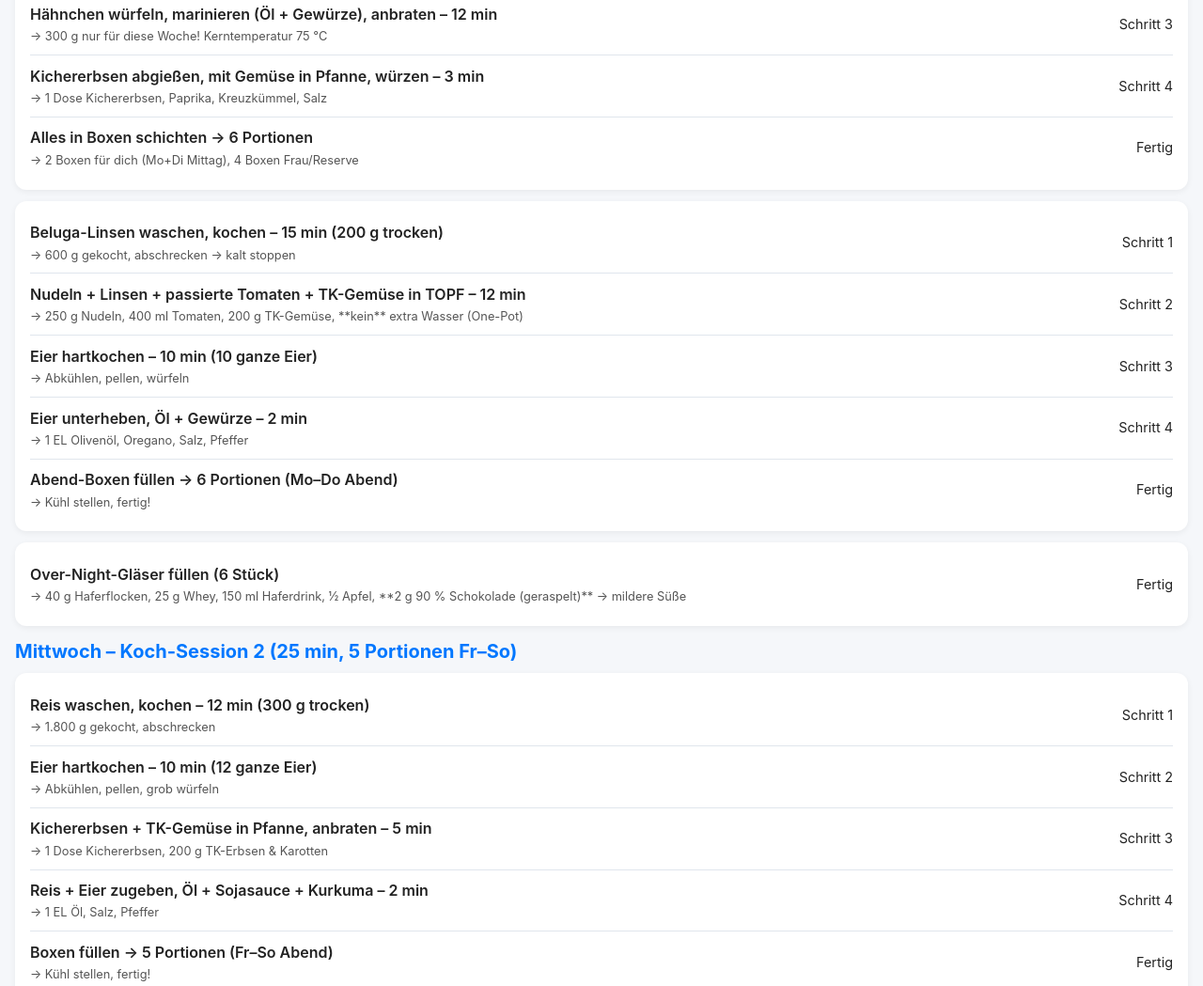
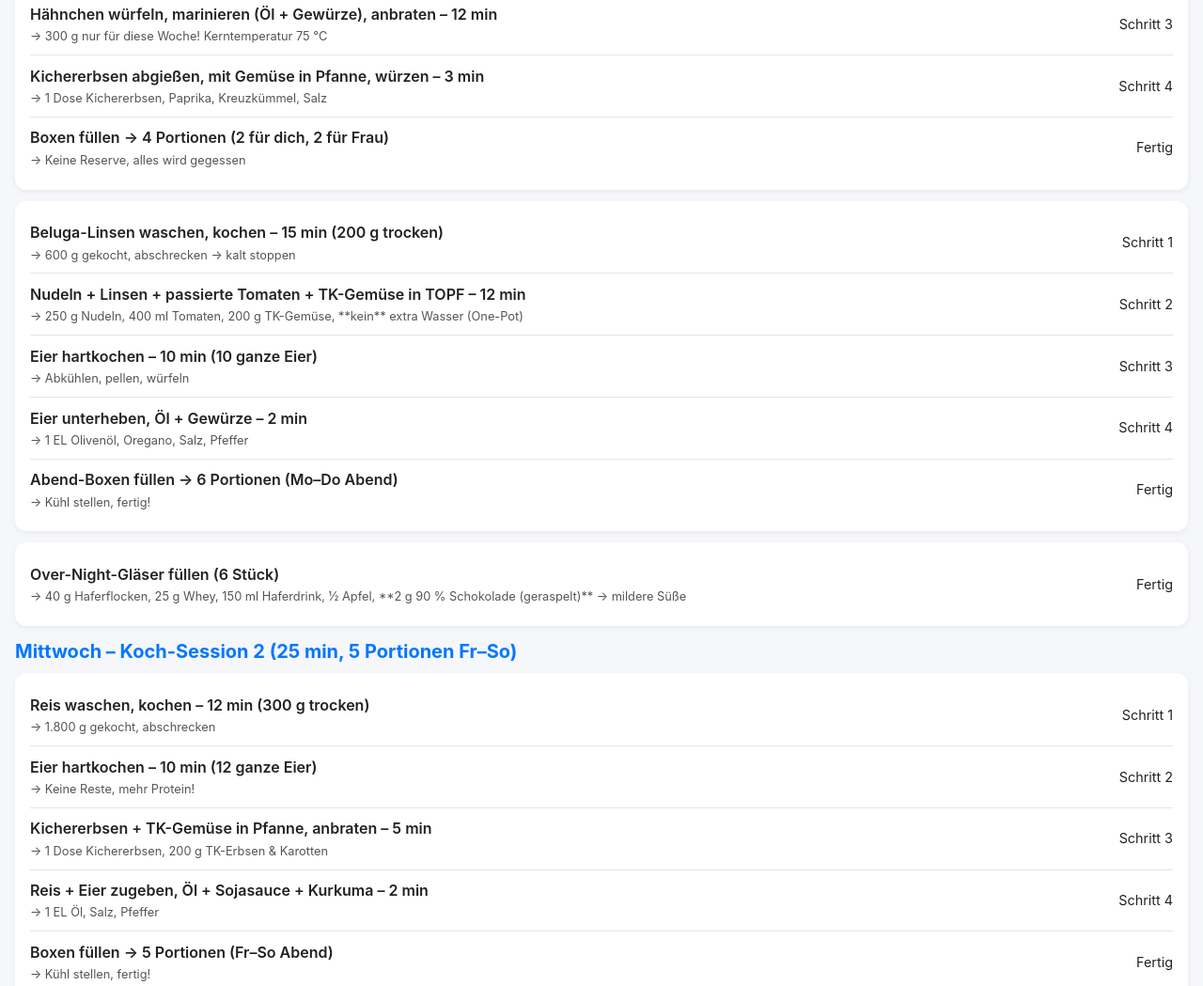
Before and after one commit to mesihtasci/mealplan-1, a plain HTML site: page index.html in a window 1280 px wide. Shown: the part 287-1336 px from the top of the page at 94% size. Drawn offline with Linux system fonts and the light colour scheme.

Commit message:
Update title and meal prep steps in index.html

```diff
--- a/index.html
+++ b/index.html
@@ -2,7 +2,7 @@
 <html lang="de">
 <head>
   <meta charset="UTF-8">
-  <title>Detaillierter Meal-Prep Plan</title>
+  <title>Meal-Prep Plan – 2 Koch-Tage (ganze Eier, 90 % Schoko)</title>
   <meta name="viewport" content="width=device-width, initial-scale=1">
   <style>
     :root{--bg:#f5f7fa;--card:#fff;--accent:#0077ff;--text:#222;--sub:#555;--border:#e0e6ed}
@@ -38,7 +38,7 @@
   <div class="ex-row" onclick="this.classList.toggle('done')"><div><div class="main">TK-Brokkoli & Mais auftauen/dünsten – 4 min</div><div class="alt">→ 400 g Brokkoli, 400 g Mais, abschrecken → kalt stoppen</div></div><div class="sets">Schritt 2</div></div>
   <div class="ex-row" onclick="this.classList.toggle('done')"><div><div class="main">Hähnchen würfeln, marinieren (Öl + Gewürze), anbraten – 12 min</div><div class="alt">→ 300 g nur für diese Woche! Kerntemperatur 75 °C</div></div><div class="sets">Schritt 3</div></div>
   <div class="ex-row" onclick="this.classList.toggle('done')"><div><div class="main">Kichererbsen abgießen, mit Gemüse in Pfanne, würzen – 3 min</div><div class="alt">→ 1 Dose Kichererbsen, Paprika, Kreuzkümmel, Salz</div></div><div class="sets">Schritt 4</div></div>
-  <div class="ex-row" onclick="this.classList.toggle('done')"><div><div class="main">Alles in Boxen schichten → 6 Portionen</div><div class="alt">→ 2 Boxen für dich (Mo+Di Mittag), 4 Boxen Frau/Reserve</div></div><div class="sets">Fertig</div></div>
+  <div class="ex-row" onclick="this.classList.toggle('done')"><div><div class="main">Boxen füllen → 4 Portionen (2 für dich, 2 für Frau)</div><div class="alt">→ Keine Reserve, alles wird gegessen</div></div><div class="sets">Fertig</div></div>
 </div>
 
 <!-- One-Pot Beluga -->
@@ -61,7 +61,7 @@
 <!-- Ei-Bohnen-Reis -->
 <div class="card">
   <div class="ex-row" onclick="this.classList.toggle('done')"><div><div class="main">Reis waschen, kochen – 12 min (300 g trocken)</div><div class="alt">→ 1.800 g gekocht, abschrecken</div></div><div class="sets">Schritt 1</div></div>
-  <div class="ex-row" onclick="this.classList.toggle('done')"><div><div class="main">Eier hartkochen – 10 min (12 ganze Eier)</div><div class="alt">→ Abkühlen, pellen, grob würfeln</div></div><div class="sets">Schritt 2</div></div>
+  <div class="ex-row" onclick="this.classList.toggle('done')"><div><div class="main">Eier hartkochen – 10 min (12 ganze Eier)</div><div class="alt">→ Keine Reste, mehr Protein!</div></div><div class="sets">Schritt 2</div></div>
   <div class="ex-row" onclick="this.classList.toggle('done')"><div><div class="main">Kichererbsen + TK-Gemüse in Pfanne, anbraten – 5 min</div><div class="alt">→ 1 Dose Kichererbsen, 200 g TK-Erbsen & Karotten</div></div><div class="sets">Schritt 3</div></div>
   <div class="ex-row" onclick="this.classList.toggle('done')"><div><div class="main">Reis + Eier zugeben, Öl + Sojasauce + Kurkuma – 2 min</div><div class="alt">→ 1 EL Öl, Salz, Pfeffer</div></div><div class="sets">Schritt 4</div></div>
   <div class="ex-row" onclick="this.classList.toggle('done')"><div><div class="main">Boxen füllen → 5 Portionen (Fr–So Abend)</div><div class="alt">→ Kühl stellen, fertig!</div></div><div class="sets">Fertig</div></div>
```
